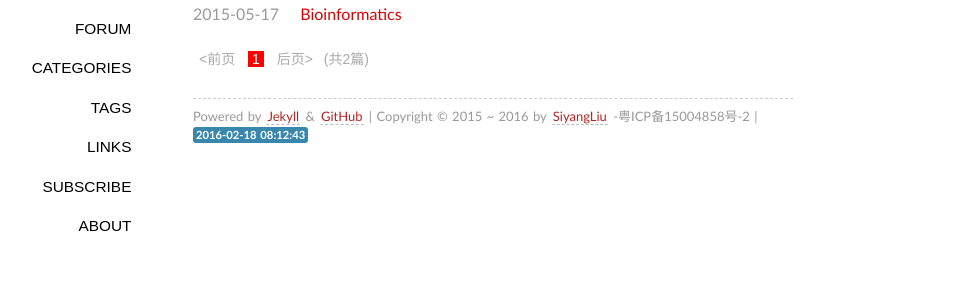
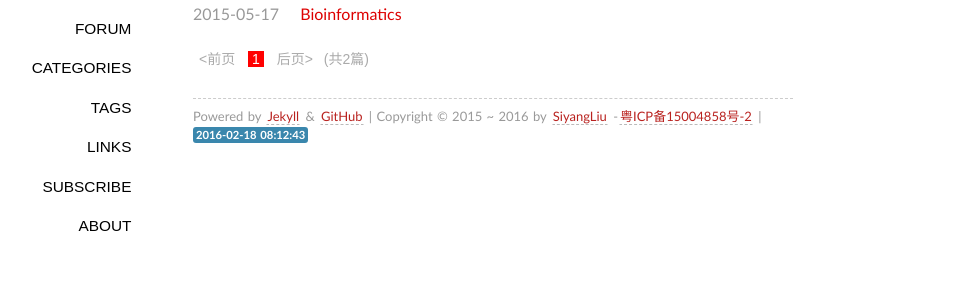
Before and after one commit to SiyangLiu/SiyangLiu.github.io, a Jekyll site: the page built from index.html, in a window 1280 px wide. Shown: the part 139-439 px from the top of the page, without its empty margins (147-1125 px from the left). Built offline with Jekyll 4.4.1, drawn with Linux system fonts in a browser that asks for light colours; some web fonts are replaced; the list of posts is cut into pages by our own code; comment, search, counter and statistics services are not loaded.

Commit message:
Update default.html
update url

```diff
--- a/_layouts/default.html
+++ b/_layouts/default.html
@@ -66,7 +66,7 @@
       <footer>
 		{% assign first_post = site.posts | last %}
 
-        <p><small>Powered by <a href="https://github.com/mojombo/jekyll">Jekyll</a> & <a href="http://pages.github.com">GitHub</a> | Copyright &copy; {{ first_post.date | date: "%Y" }} ~ {{ site.time | date: "%Y" }} by <a href="/about/">{{ site.author }}</a> -粤ICP备15004858号-2 | <span class="label label-info" id="timeSpan"></span></small></p>
+        <p><small>Powered by <a href="https://github.com/mojombo/jekyll">Jekyll</a> & <a href="http://pages.github.com">GitHub</a> | Copyright &copy; {{ first_post.date | date: "%Y" }} ~ {{ site.time | date: "%Y" }} by <a href="/about/">{{ site.author }}</a> -<a href=http://www.miitbeian.gov.cn/state/outPortal/loginPortal.action>粤ICP备15004858号-2</a> | <span class="label label-info" id="timeSpan"></span></small></p>
 
       </footer>
     </div>
```
